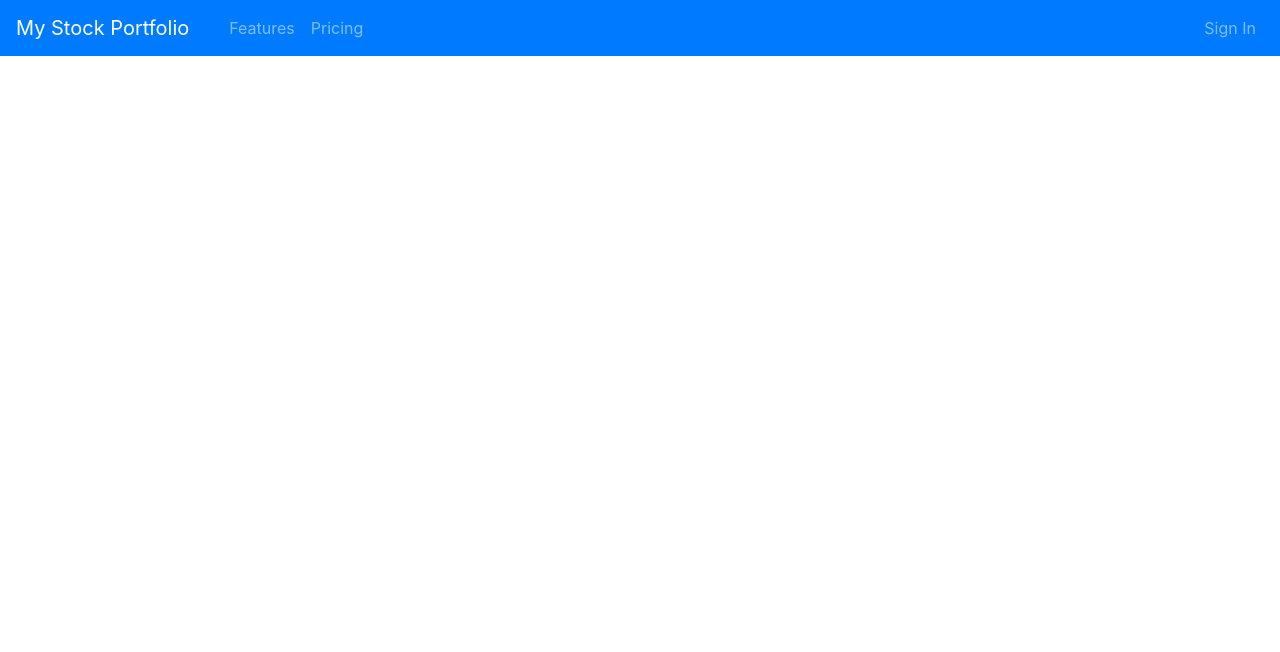
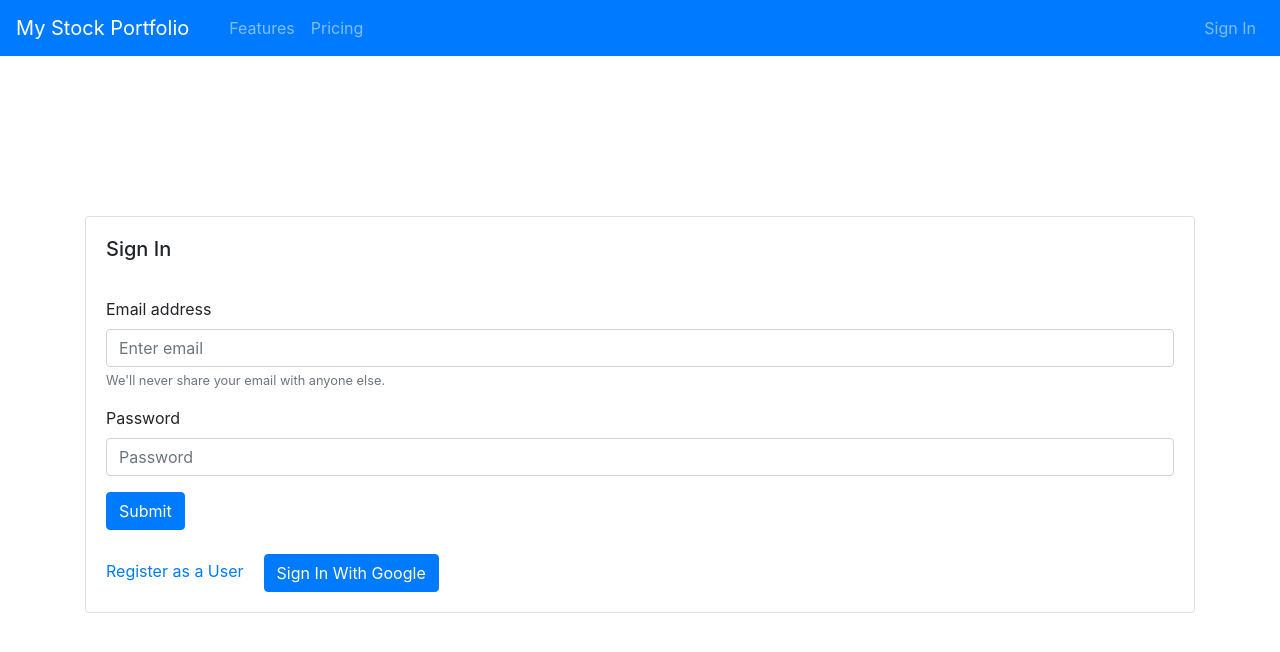
Before and after one commit to KatieFrey/stockPortfolio, a React (Create React App) app in the folder client/: page / in a window 1280 px wide. Shown: the top 652 px of the page. Built offline with nearby package versions, Linux system fonts and the light colour scheme; no server answers.

Commit message:
A lot of work on Redirecting on user authentication, no luck

```diff
--- a/client/src/App.js
+++ b/client/src/App.js
@@ -5,6 +5,7 @@ import Register from "./pages/Register";
 import Signin from "./pages/Signin";
 import Transactions from "./pages/Transactions";
 import Layout from "./components/Layout";
+import ProtectedRoute from "./components/ProtectedRoute";
 
 import { auth, createUserProfileDocument } from "./firebase/firebase.utils";
 
@@ -48,13 +49,23 @@ export default class App extends React.Component {
     this.unsubscribeFromAuth();
   }
   render() {
+    let { currentUser } = this.state;
     return (
       <Router>
         <Switch>
-          <Layout currentUser={this.state.currentUser}>
-            <Route path="/dashboard" component={Dashboard}></Route>
-            <Route path="/transactions" component={Transactions}></Route>
-            <Route path="/signin" component={Signin}></Route>
+          <Layout currentUser={currentUser}>
+            <Route
+              exact
+              path="/"
+              loggedIn={currentUser}
+              component={Signin}
+            ></Route>
+            <ProtectedRoute
+              exact
+              path="/dashboard"
+              loggedIn={currentUser}
+              component={Dashboard}
+            />
             <Route path="/register" component={Register}></Route>
           </Layout>
         </Switch>
--- /dev/null
+++ b/client/src/components/ProtectedRoute.js
@@ -0,0 +1,28 @@
+import React from "react";
+import { Redirect, Route } from "react-router-dom";
+
+const ProtectedRoute = ({ component: Comp, loggedIn, path, ...rest }) => {
+  return (
+    <Route
+      path={path}
+      {...rest}
+      render={props => {
+        return loggedIn ? (
+          <Comp {...props} />
+        ) : (
+          <Redirect
+            to={{
+              pathname: "/",
+              state: {
+                prevLocation: path,
+                error: "You need to sign in first!"
+              }
+            }}
+          />
+        );
+      }}
+    />
+  );
+};
+
+export default ProtectedRoute;
--- a/client/src/utils/containers/RegisterContainer.js
+++ b/client/src/utils/containers/RegisterContainer.js
@@ -13,7 +13,7 @@ const RegisterContainer = () => (
             <br />
             <RegisterForm />
             <br />
-            <Card.Link href="/signin">Already a User?</Card.Link>
+            <Card.Link href="/">Already a User?</Card.Link>
             <Button onClick={signInWithGoogle} style={{ marginLeft: "20px" }}>
               Sign Up With Google
             </Button>
--- a/client/src/utils/forms/RegisterForm.js
+++ b/client/src/utils/forms/RegisterForm.js
@@ -1,6 +1,7 @@
 import React from "react";
 import { Form, Button } from "react-bootstrap";
 import { auth, createUserProfileDocument } from "../../firebase/firebase.utils";
+import { Redirect } from "react-router-dom";
 
 class RegisterForm extends React.Component {
   constructor() {
@@ -21,6 +22,7 @@ class RegisterForm extends React.Component {
 
   handleSubmit = async event => {
     event.preventDefault();
+    console.log("RegisterForm props: ", this.props);
     const { displayName, email, password, confirmPassword } = this.state;
 
     if (password !== confirmPassword) {
@@ -44,6 +46,8 @@ class RegisterForm extends React.Component {
         password: "",
         confirmPassword: ""
       });
+
+      return <Redirect to="/dashboard" />;
     } catch (error) {
       console.log(error.message);
       //console.error(error);
--- a/client/src/utils/forms/SignInForm.js
+++ b/client/src/utils/forms/SignInForm.js
@@ -1,6 +1,7 @@
 import React from "react";
 import { Form, Button } from "react-bootstrap";
 import { auth } from "../../firebase/firebase.utils";
+import { Redirect } from "react-router-dom";
 
 class SignInForm extends React.Component {
   constructor() {
@@ -24,11 +25,12 @@ class SignInForm extends React.Component {
     try {
       await auth.signInWithEmailAndPassword(email, password);
       this.setState({ email: "", password: "" });
+      return <Redirect to="dashboard" />;
     } catch (error) {
       console.log(error);
     }
 
-    //redirect to Dashboard
+    return <Redirect to="/" />;
   };
   render() {
     return (
```
